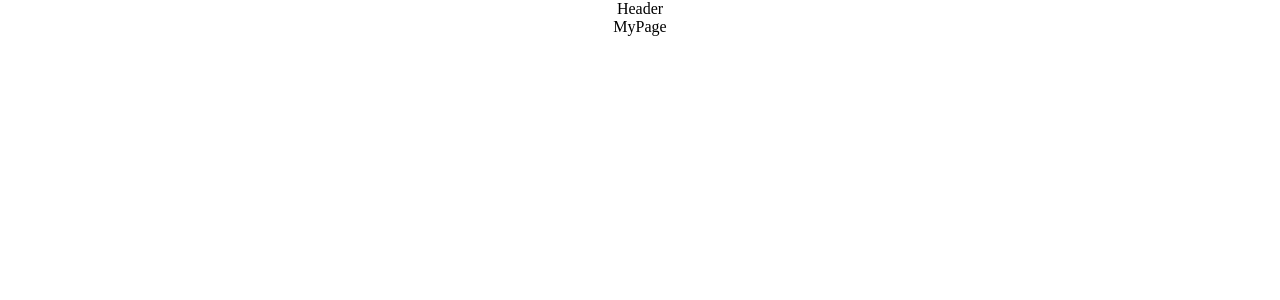
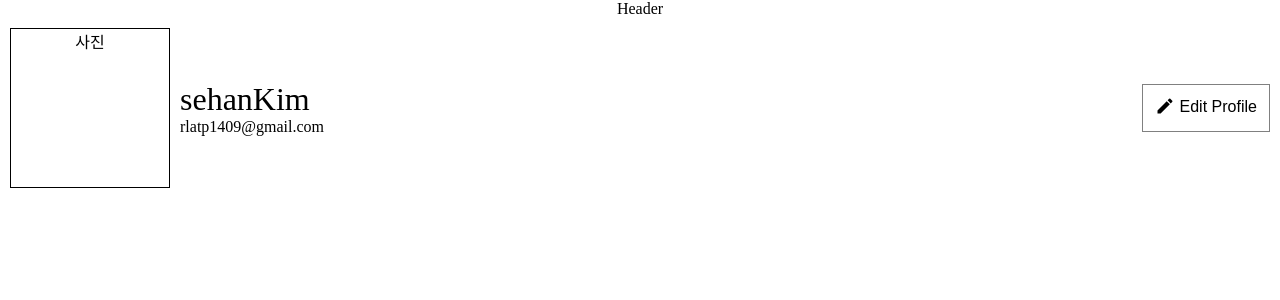
Before and after one commit to codestates-seb/seb41_pre_022, a React (Create React App) app in the folder client/: page /mypage in a window 1280 px wide. Shown: the top 300 px of the page. Built offline with nearby package versions, Linux system fonts and the light colour scheme.

Commit message:
설치: react-icons 모듈, 구현:

```diff
--- a/client/package.json
+++ b/client/package.json
@@ -8,6 +8,7 @@
     "@testing-library/user-event": "^13.5.0",
     "react": "^18.2.0",
     "react-dom": "^18.2.0",
+    "react-icons": "^4.7.1",
     "react-router-dom": "^6.5.0",
     "react-scripts": "5.0.1",
     "styled-components": "^5.3.6",
--- /dev/null
+++ b/client/src/component/Profile.jsx
@@ -0,0 +1,62 @@
+import React from 'react'
+import styled from 'styled-components';
+import {MdEdit} from 'react-icons/md'
+function Profile({user}) {
+    // const {email, name} = user;
+  return (
+    <ProfileContainer>
+      <AvatarImg>사진</AvatarImg>
+      <NameEmailContainer>
+        <Name>sehanKim</Name>
+        <Email>rlatp1409@gmail.com</Email>
+      </NameEmailContainer>
+      <EditBtn>
+        <i style={{verticalAlign: 'middle'}}><MdEdit size="20"/></i>
+        <span> Edit Profile</span>
+      </EditBtn>
+    </ProfileContainer>
+  )
+}
+
+const ProfileContainer = styled.div`
+  position: relative;
+  max-width: 1400px;
+  display: flex;
+  flex-direction: row;
+  align-items: center;
+  gap: 10px;
+  padding : 5px;
+  margin: 5px;
+`
+
+const AvatarImg = styled.div`
+  width: 10rem;
+  height: 10rem;
+  border: 1px solid black;
+`
+
+const NameEmailContainer = styled.div`
+  display: flex;
+  flex-direction: column;
+  align-items: flex-start;
+`
+
+const Name = styled.div`
+  font-size: 2rem;
+`
+
+const Email = styled.div`
+  font-size: 1rem;
+`
+
+const EditBtn = styled.button`
+  background-color: white;
+  border: 1px solid grey;
+  position: absolute;
+  right: 5px;
+  width: 8rem;
+  height: 3rem;
+  font-size: 1rem;
+`
+
+export default Profile
--- a/client/src/page/MyPage.jsx
+++ b/client/src/page/MyPage.jsx
@@ -1,8 +1,12 @@
-import React from 'react'
+import React, {useState} from 'react'
+import Profile from '../component/Profile';
 
-function MyPage() {
+function MyPage({user}) {
+  const [editMode, seteditMode] = useState(false);
   return (
-    <div>MyPage</div>
+    <div>
+      <Profile/>
+    </div>
   )
 }
 
```
Also changed, not shown: 1 other file (tests, documents, lock files or other folders).
